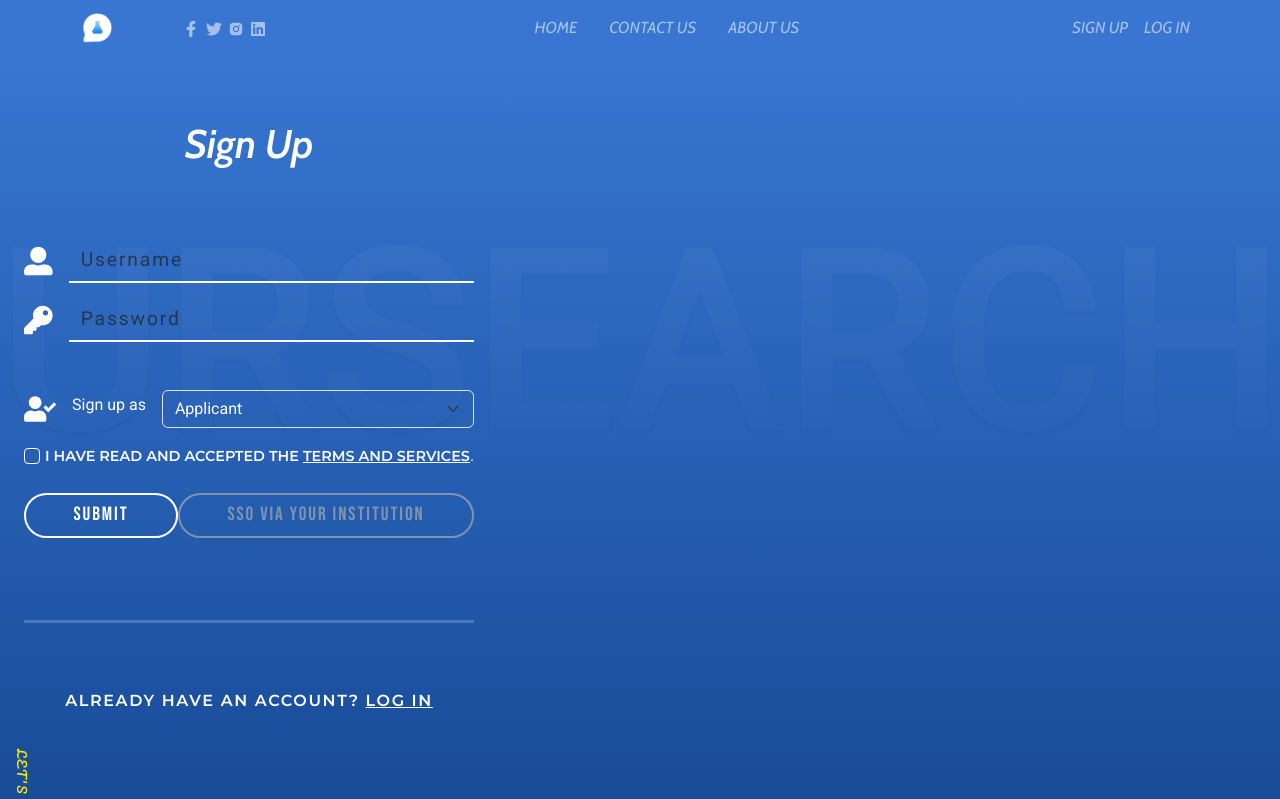
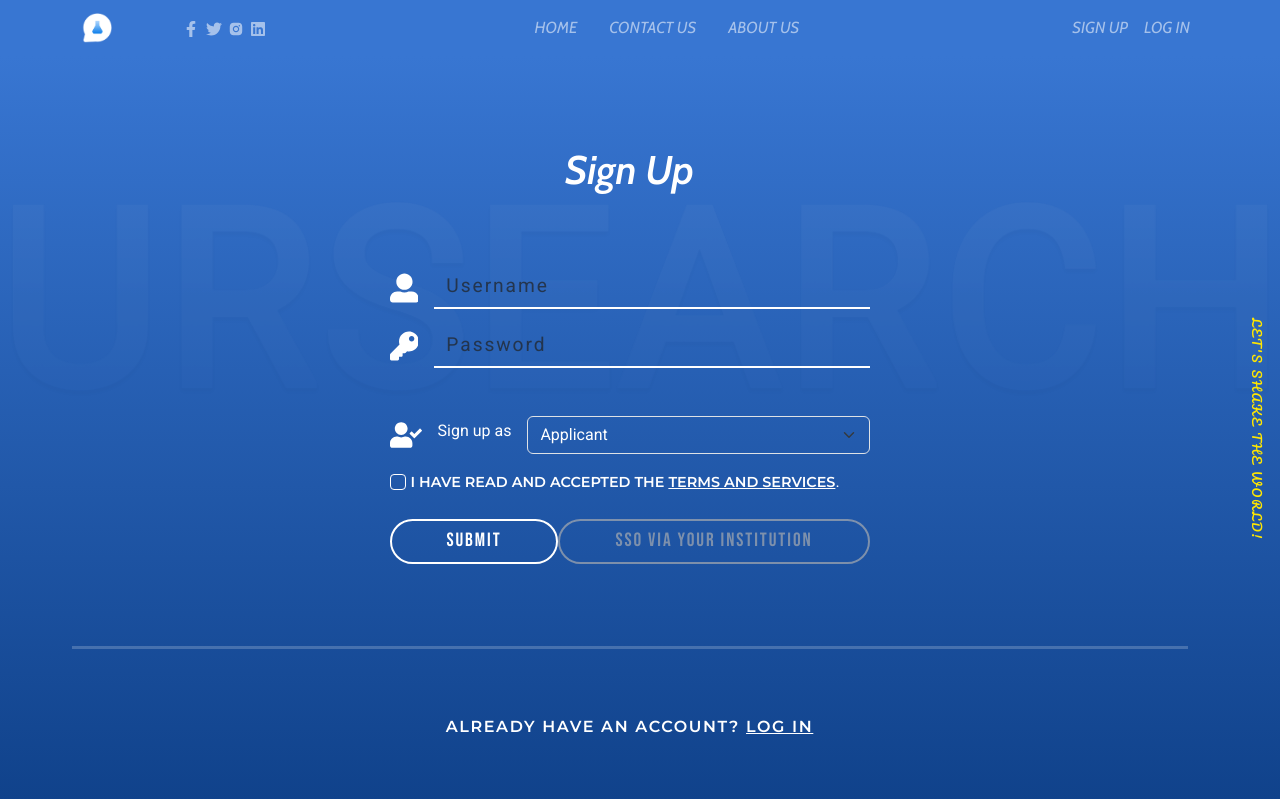
Before and after one commit to sweMojtaba/urSearchFrontEnd, a Next.js app: page /signup in a window 1280 px wide. Shown: the top 799 px of the page. Built offline with nearby package versions, Linux system fonts and the light colour scheme; a web font is replaced by a local one.

Commit message:
Add yellow intro line to login and signup pages

```diff
--- a/app/(auth)/signup/page.tsx
+++ b/app/(auth)/signup/page.tsx
@@ -5,6 +5,7 @@ import { AuthType, extractForm } from "../authUtils";
 import AuthForm from "../form";
 import { useRouter } from "next/navigation";
 import { useContext } from "react";
+import "../auth.scss"
 
 async function fakeSignup(username: string, password: string, role: RoleType) {
     console.log("Faking signup by sending request to badger chat...")
@@ -67,7 +68,7 @@ export default function Signup() {
             }
         }
     }
-    return <div>
+    return <div style={{display: "flex", width: "100%"}}>
         <AuthForm handleSubmit={handleSignup} functionality={AuthType.SIGNUP} />
         <div className="verticalPhrase">
             <div className="vertLine"></div>
```
